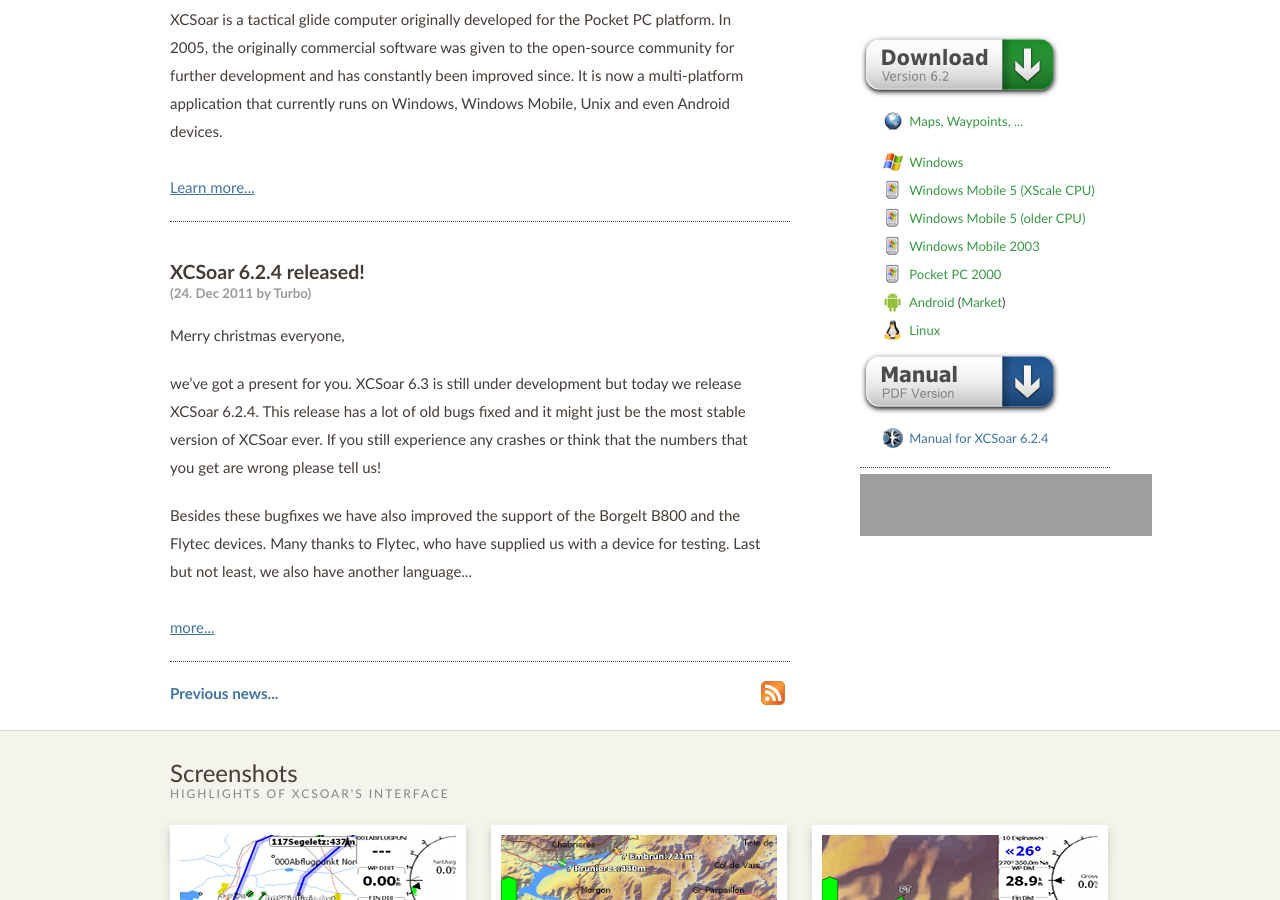
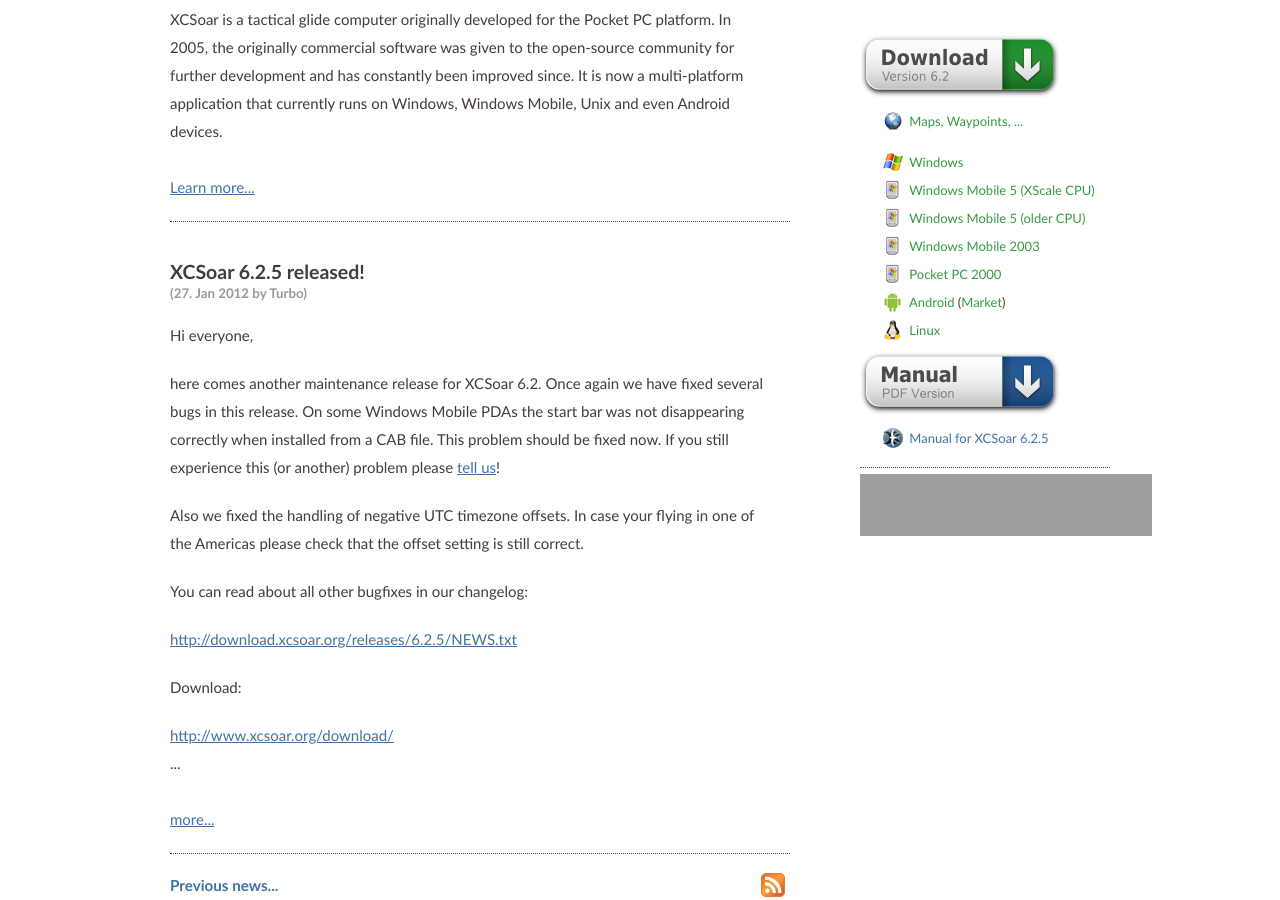
Before and after one commit to XCSoar/website, a Jekyll site: the page built from index.html, in a window 1280 px wide and 900 px high, scrolled down 204 px. Built offline with Jekyll 4.4.1, drawn with Linux system fonts in a browser that asks for light colours; grey boxes are pictures that could not be loaded.

Commit message:
release 6.2.5

```diff
--- a/_config.yml
+++ b/_config.yml
@@ -1,7 +1,7 @@
 permalink: /discover/:year/:month/:day/:title.html
 
-xcsoar_stable_version: 6.2.4
-xcsoar_testing_version: 6.2.4
+xcsoar_stable_version: 6.2.5
+xcsoar_testing_version: 6.2.5
 xcsoar_old_version: 6.1.5
 
 xcsoar_next_milestone: 'XCSoar 6.3'
--- /dev/null
+++ b/_posts/2012-01-27-XCSoar_6.2.5_released.md
@@ -0,0 +1,30 @@
+---
+layout: post
+color: blue
+title: XCSoar 6.2.5 released!
+author: Turbo
+---
+Hi everyone,
+
+here comes another maintenance release for XCSoar 6.2. Once again we have
+fixed several bugs in this release. On some Windows Mobile PDAs the
+start bar was not disappearing correctly when installed from a CAB file. This
+problem should be fixed now. If you still experience this (or another) problem
+please [tell us](/develop/new_ticket.html)!
+
+Also we fixed the handling of negative UTC timezone offsets. In case your
+flying in one of the Americas please check that the offset setting is still
+correct.
+
+You can read about all other bugfixes in our changelog:
+
+ <{{ site.download_server_url }}6.2.5/NEWS.txt>
+
+Download:
+
+ [http://www.xcsoar.org/download/](/download/)
+ <{{ site.download_server_url }}6.2.5/>
+ <https://market.android.com/details?id=org.xcsoar>
+
+The next maintenance release will be 6.2.6, to be released on demand.
+The next major release will be 6.3, to be released around February.
```
